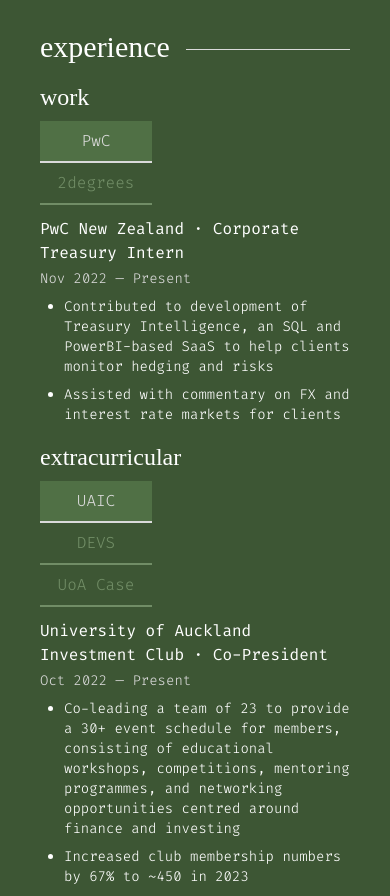
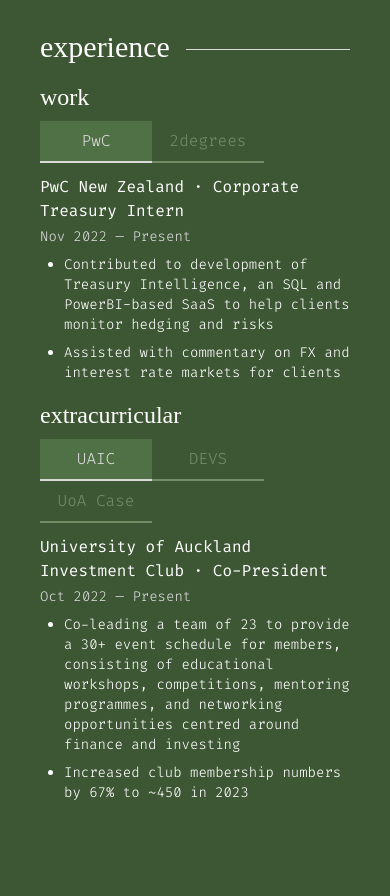
Before and after one commit to nancywu45/nancywu.co.nz, a React (Create React App) app: page / in a window 390 px wide. Shown: the part 1640-2536 px from the top of the page. Built offline with nearby package versions, Linux system fonts and the light colour scheme.

Commit message:
added flexbox to experience buttons

```diff
--- a/src/pages/Experience.jsx
+++ b/src/pages/Experience.jsx
@@ -69,7 +69,7 @@
         <RevealFromBtm delay={0.5} duration={1}>
           <h3 className="text-2xl lg:text-3xl mt-4 mb-2 md:my-4">work</h3>
           <div className="font-code font-light md:flex">
-            <div className="pb-2 md:pb-0">
+            <div className="pb-2 md:pb-0 flex flex-wrap md:flex-col">
               {
                 work.map(({id}) => {
                   return(
@@ -114,7 +114,7 @@
         <RevealFromBtm delay={1} duration={1}>
           <h3 className="text-2xl lg:text-3xl mt-4 mb-2 md:my-4">extracurricular</h3>
           <div className="font-code font-light md:flex">
-            <div className="pb-2 md:pb-0">
+            <div className="pb-2 md:pb-0 flex flex-wrap md:flex-col ">
               {
                 extracurricular.map(({id}) => {
                   return(
```
